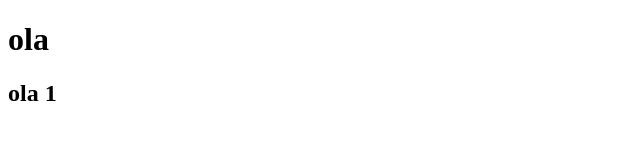
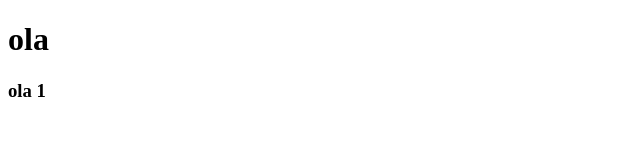
Before and after one commit to masfgroove/curso-git, a plain HTML site: page index.html in a window 1280 px wide. Shown: the full height of the page, 0-640 px from the left. Drawn offline with Linux system fonts and the light colour scheme.

Commit message:
Adicionando commit : 11 fiz a correcao para h3

```diff
--- a/index.html
+++ b/index.html
@@ -8,7 +8,7 @@
 <body>
 
     <h1>ola</h1>
-<h2>ola 1</h2>
+<h3>ola 1</h3>
 
 
 </body>
```
